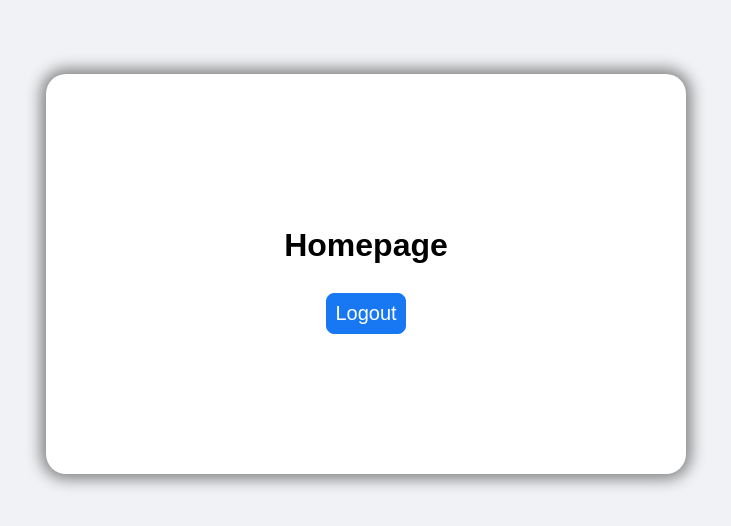
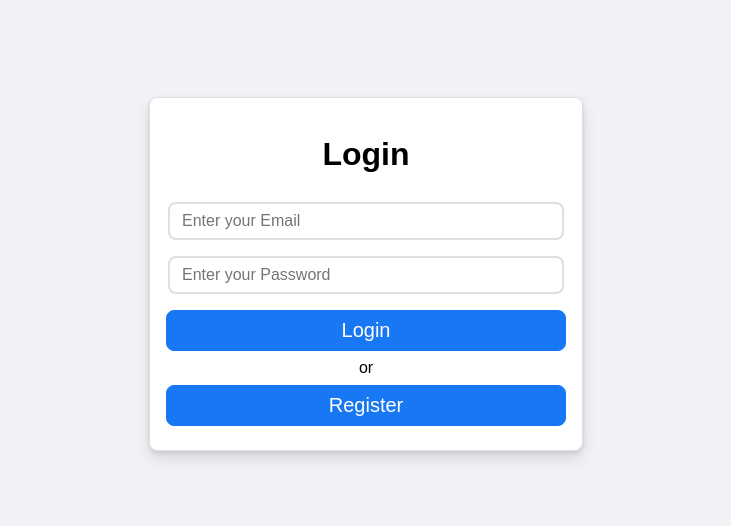
Before and after one commit to Gagandeep-Kaur-01/Mini_Project_MERN, a React (Create React App) app in the folder Frontend/: page / in a window 1280 px wide. Shown: the part 126-652 px from the top of the page, without its empty margins (274-1005 px from the left). Built offline with nearby package versions, Linux system fonts and the light colour scheme.

Commit message:
updated file

```diff
--- a/Frontend/src/App.js
+++ b/Frontend/src/App.js
@@ -8,13 +8,10 @@ import "./App.css"
 function App() {
   return (
     <div className="App">
-      <Homepage />
-      {/*
+      {/* <Homepage /> */}
         <Login />
-        <Register />
-        <BooksDetail />
-      */}
-
+        {/* <Register /> */}
+        {/* <BooksDetail />  */}
     </div>
   );
 }
```
